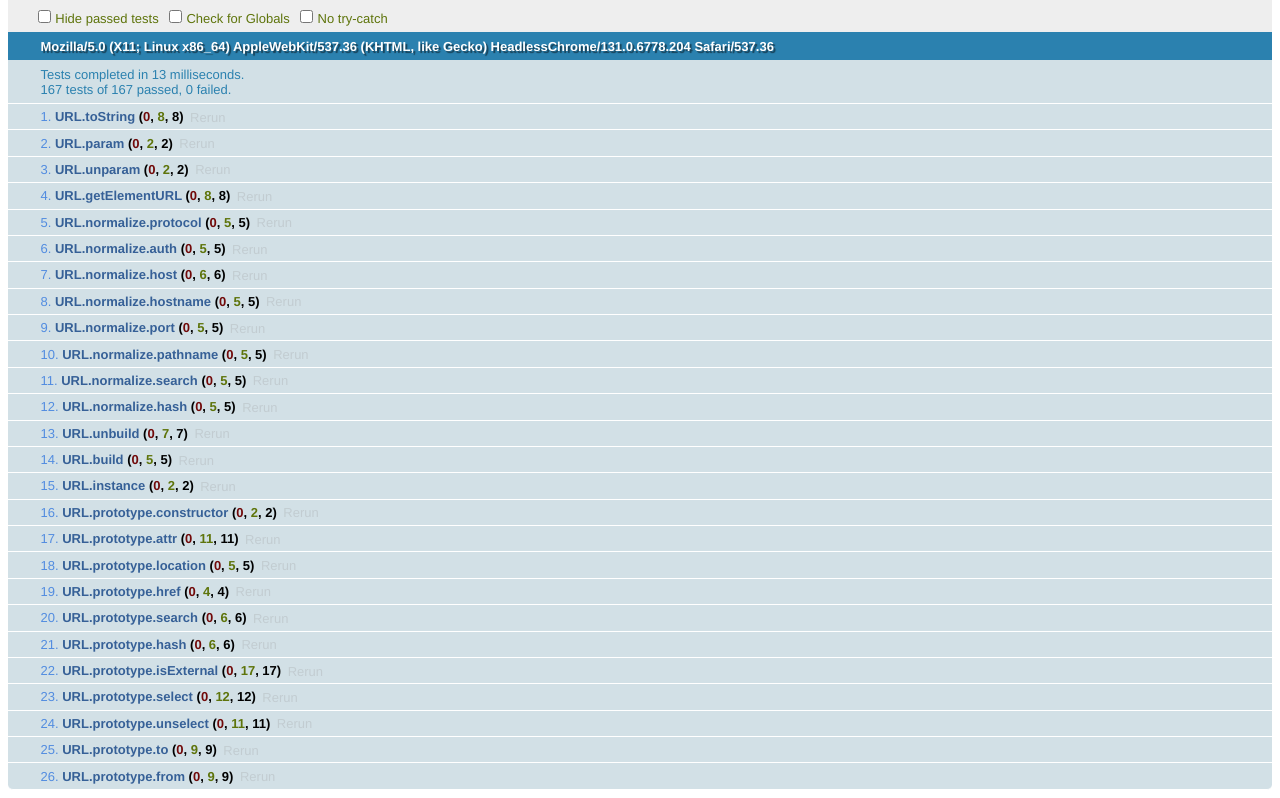
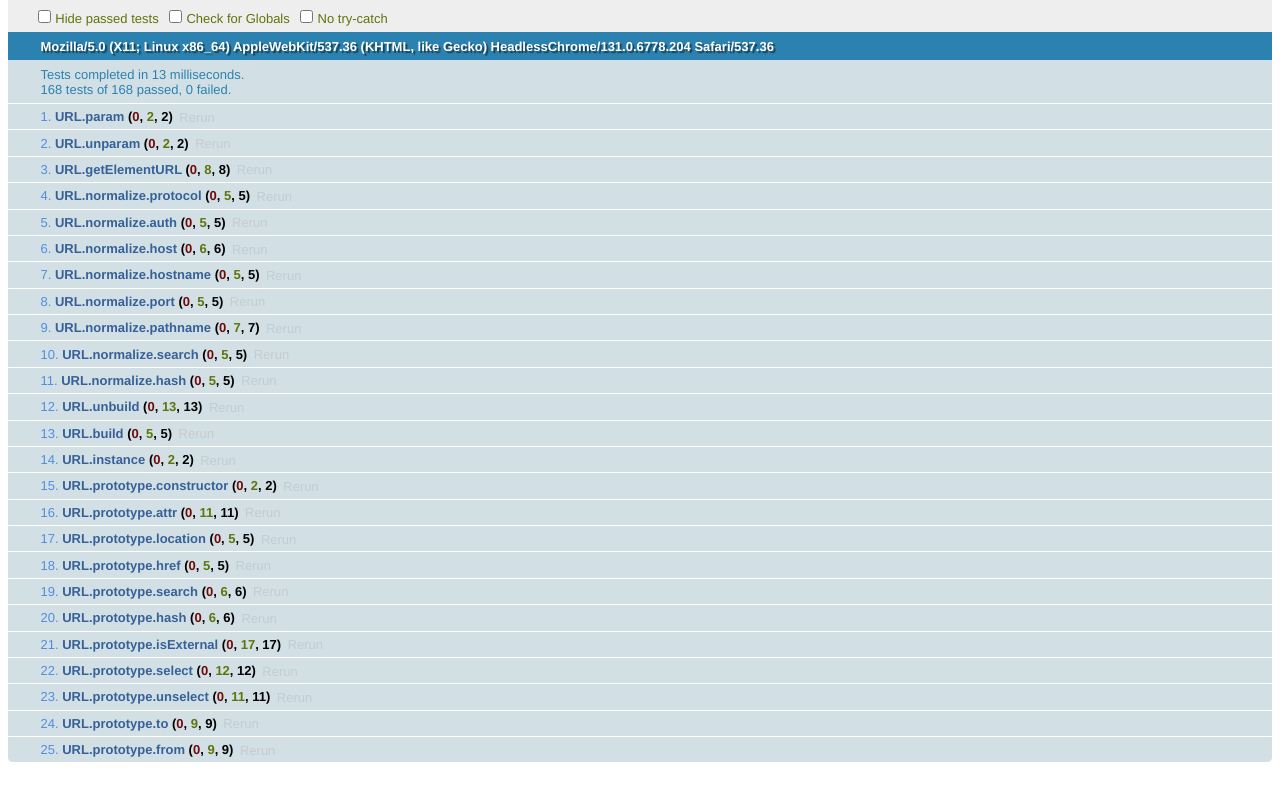
Before and after one commit to yeikos/js.url, a website: page test/index.html in a window 1280 px wide. Shown: the part 61-859 px from the top of the page. After the commit the page ends 832 px from the top, so only its background shows below. Drawn offline with Linux system fonts and the light colour scheme.

Commit message:
URL v1.2.3

```diff
--- a/package.json
+++ b/package.json
@@ -1,7 +1,7 @@
 {
 
 	"name": "kurl",
-	"version": "1.2.2",
+	"version": "1.2.3",
 	"author": "yeikos",
 	"description": "It's an javascript class that parses an URL and convert it into a object with similar properties to object Location (window.location). Also included inverse process (object to URL string), and a lot of features that it will help you to modify a URL easily.",
 	"homepage": "https://github.com/yeikos/js.url",
--- a/test/index.html
+++ b/test/index.html
@@ -4,7 +4,7 @@
     <head>
 
         <meta http-equiv="Content-Type" content="text/html; charset=UTF-8" />
-        <title>JavaScript/NodeJS URL v1.2.2</title>
+        <title>JavaScript/NodeJS URL v1.2.3</title>
 
         <link rel="stylesheet" href="qunit.css" />
         <script src="qunit.js"></script>
@@ -14,19 +14,6 @@
         <script src="../url.js"></script>
 
         <script>
-
-            test('URL.toString', function() {
-
-                strictEqual( URL.toString(), '' );
-                strictEqual( URL.toString('str'), 'str' );
-                strictEqual( URL.toString(2), '2' );
-                strictEqual( URL.toString(null), '' );
-                strictEqual( URL.toString(undefined), '' );
-                strictEqual( URL.toString({}), '' );
-                strictEqual( URL.toString([]), '' );
-                strictEqual( URL.toString(function() {}), '' );
-
-            });
 
             test('URL.param', function() {
 
@@ -295,9 +282,13 @@
 
                 strictEqual( normalize.pathname(), '');
 
-                strictEqual( normalize.pathname('a'), '/a');
+                strictEqual( normalize.pathname('a'), 'a');
 
-                strictEqual( normalize.pathname('a//b/////c/'), '/a/b/c/');
+                strictEqual( normalize.pathname('a//b//c/../'), 'a//b//');
+
+                strictEqual( normalize.pathname('/../../a//b//c/../'), '/a//b//');
+
+                strictEqual( normalize.pathname('/./././a'), '/a');
 
                 strictEqual( normalize.pathname('/a/%41%32/<'), '/a/A2/%3C');
 
@@ -374,7 +365,105 @@
 
                 deepEqual(
 
-                    URL.unbuild('second#top', 'https://localhost/first/'), {
+                    URL.unbuild('folder'), {
+
+                        protocol: '',
+                        auth: '',
+                        host: '',
+                        hostname: '',
+                        port: '',
+                        pathname: 'folder',
+                        search: '',
+                        hash: ''
+
+                    }
+
+                );
+
+                deepEqual(
+
+                    URL.unbuild('/folder'), {
+
+                        protocol: '',
+                        auth: '',
+                        host: '',
+                        hostname: '',
+                        port: '',
+                        pathname: '/folder',
+                        search: '',
+                        hash: ''
+
+                    }
+
+                );
+
+                deepEqual(
+
+                    URL.unbuild('third', '/first/second'), {
+
+                        protocol: '',
+                        auth: '',
+                        host: '',
+                        hostname: '',
+                        port: '',
+                        pathname: '/first/third',
+                        search: '',
+                        hash: ''
+
+                    }
+
+                );
+
+
+                deepEqual(
+
+                    URL.unbuild('third', '/first/second/'), {
+
+                        protocol: '',
+                        auth: '',
+                        host: '',
+                        hostname: '',
+                        port: '',
+                        pathname: '/first/second/third',
+                        search: '',
+                        hash: ''
+
+                    }
+
+                );
+
+                deepEqual(
+
+                    URL.unbuild('..third', '/first/second/'), {
+
+                        protocol: '',
+                        auth: '',
+                        host: '',
+                        hostname: '',
+                        port: '',
+                        pathname: '/first/second/..third',
+                        search: '',
+                        hash: ''
+
+                    }
+
+                );
+
+                deepEqual(
+
+                    URL.unbuild('../e/f/g/h/../../h', '/a/b/c/../../c/d').pathname, '/a/c/e/f/h'
+
+                );
+
+                deepEqual(
+
+                    URL.unbuild('/../e/f/g/h/../../h/', '/a/b/c/../../c/d').pathname, '/e/f/h/'
+
+                );
+
+                deepEqual(
+
+                    URL.unbuild('second#top', URL('https://localhost/first/')), {
 
                         protocol: 'https:',
                         auth: '',
@@ -406,6 +495,7 @@
 
                 );
 
+
                 deepEqual(
 
                     URL.unbuild('//address', 'ftp://localhost/first?a=1#top'), {
@@ -416,23 +506,6 @@
                         hostname: 'address',
                         port: '',
                         pathname: '',
-                        search: '',
-                        hash: ''
-
-                    }
-
-                );
-
-                deepEqual(
-
-                    URL.unbuild('last', '/first/'), {
-
-                        protocol: '',
-                        auth: '',
-                        host: '',
-                        hostname: '',
-                        port: '',
-                        pathname: '/first/last',
                         search: '',
                         hash: ''
 
@@ -610,7 +683,7 @@
 
                 strictEqual(
 
-                    url.href('folder').href(), '/folder'
+                    url.href('folder').href(), 'folder'
 
                 );
 
@@ -625,7 +698,9 @@
 
                 strictEqual( URL(input).href(), input );
 
-                strictEqual( URL('folder////path///test').href(), '/folder/path/test' );
+                strictEqual( URL('a/b/c/../../d').href(), 'a/d' );
+
+                strictEqual( URL('folder////path///test').href(), 'folder////path///test' );
 
                 strictEqual( URL({ hostname: 'localhost' }).href(), '//localhost' );
 
--- a/url.js
+++ b/url.js
@@ -1,5 +1,5 @@
 /*!
- * @name JavaScript/NodeJS URL v1.2.2
+ * @name JavaScript/NodeJS URL v1.2.3
  * @autor yeikos
 
  * Copyright 2013 - https://github.com/yeikos/js.url
@@ -65,7 +65,7 @@
 
 				// Construimos la URL con los atributos y la devolvemos como cadena de texto
 
-				return Public.build(this._attributes, (this.location instanceof Public) ? this.location._attributes : false);
+				return Public.build(this._attributes, this.location);
 
 			// Si el parámetro es `null`
 
@@ -81,7 +81,7 @@
 
 				// Deconstruimos la URL y guardamos su información en forma de objeto
 
-				this._attributes = Public.unbuild(input, (this.location instanceof Public) ? this.location._attributes : false);
+				this._attributes = Public.unbuild(input, this.location);
 
 			}
 
@@ -105,7 +105,7 @@
 
 				for (temp in this._attributes)
 
-					buffer[temp] = Public.toString(this._attributes[temp]);
+					buffer[temp] = _toString(this._attributes[temp]);
 
 				return buffer;
 
@@ -119,7 +119,7 @@
 
 					// Devolvemos el valor del atributo en formato literal
 
-					return Public.toString(this._attributes[name.toLowerCase()]);
+					return _toString(this._attributes[name.toLowerCase()]);
 
 				// Si es un objeto
 
@@ -158,7 +158,7 @@
 
 							temp = Public.normalize.host(
 
-								Public.toString(value) + (
+								_toString(value) + (
 
 									(name === 'hostname' && this._attributes.port) ? (':' + this._attributes.port) : ''
 
@@ -206,17 +206,13 @@
 
 		isExternal: function() {
 
-			// Comprobamos si se encuentra definida la localización
-
-			var location = (this.location instanceof Public) ? this.location._attributes : false,
-
 			// Construimos los atributos en base a la localización
 
-				attr = Public.unbuild(this._attributes, location);
+			var attr = Public.unbuild(this._attributes, this.location);
 
 			// Si no se encuentra disponible la instancia localización
 
-			if (!location)
+			if (!(this.location instanceof URL))
 
 				// La dirección será externa si tiene definido el atributo `protocol` o `host`
 
@@ -250,7 +246,7 @@
 
 			while (x--)
 
-				buffer[Public.toString(argv[x]).toLowerCase()] = 1;
+				buffer[_toString(argv[x]).toLowerCase()] = 1;
 
 			// Si se desea eliminar el atributo `hostname` o `port`
 
@@ -339,7 +335,7 @@
 
 			// Nos deshacemos del caracter final `:` para su validación
 
-			input = ((input =  Public.toString(input)).substr(-1) === ':') ? input.substr(0, input.length-1) : input;
+			input = ((input =  _toString(input)).substr(-1) === ':') ? input.substr(0, input.length-1) : input;
 
 			// Si el protocolo es correcto añadimos `:` al final del mismo
 			// si no lo es devolvemos una cadena vacía
@@ -352,7 +348,7 @@
 
 			// Si la entrada no es válida deacuerdo al estandar devolvemos una cadena vacía
 
-			return Public.normalize.regex_rfc3986_userinfo.test(input = Public.toString(input)) ? input : '';
+			return Public.normalize.regex_rfc3986_userinfo.test(input = _toString(input)) ? input : '';
 
 		},
 
@@ -360,7 +356,7 @@
 
 			var port = '', hostname;
 
-			input = Public.toString(input).split(':');
+			input = _toString(input).split(':');
 
 			// Si se encuentra el caracter `:`
 
@@ -400,7 +396,7 @@
 
 			// Si la entrada no es válida deacuerdo al estandar devolvemos una cadena vacía
 
-			return Public.normalize.regex_rfc3986_host.test(input = Public.toString(input).toLowerCase()) ? input : '';
+			return Public.normalize.regex_rfc3986_host.test(input = _toString(input).toLowerCase()) ? input : '';
 
 		},
 
@@ -408,7 +404,7 @@
 
 			// Si la entrada no es válida deacuerdo al estandar devolvemos una cadena vacía
 
-			return Public.normalize.regex_rfc3986_port.test(input = Public.toString(input)) ? input : '';
+			return Public.normalize.regex_rfc3986_port.test(input = _toString(input)) ? input : '';
 
 		},
 
@@ -418,7 +414,7 @@
 
 			try {
 
-				input = encodeURI(decodeURI(Public.toString(input)));
+				input = encodeURI(decodeURI(_toString(input)));
 
 			} catch(e) {
 
@@ -426,15 +422,41 @@
 
 			}
 
-			// Si la entrada no se encuentra vacía y no comienza con una barra
+			var items = input.split('/'),
+				index = items.length,
+				result = [],
+				back = 0;
 
-			if (input && input.substr(0, 1) !== '/')
+			while (index--) {
 
-				input = '/' + input;
+				// Retroceso de carpeta
 
-			// Simplificamos posibles repeticiones seguidas del carácter `/`
+				if (items[index] === '..') {
 
-			return input.replace(/[\/]{2,}/g, '/');
+					back++;
+
+				// Si solo contiene un punto es ignorado
+
+				} else if (items[index] !== '.') {
+
+					if (!back) {
+
+						result.unshift(items[index]);
+
+					} else {
+
+						back--;
+
+					}
+
+				}
+
+			}
+
+			// Si la carpeta comenzaba con una barra, por mucho retroceso que haya, tendrá que comenzar con una barra
+
+			return ((result = result.join('/')).substr(0, 1) !== '/' && input.substr(0, 1) === '/') ? ('/' + result) : result;
+
 
 		},
 
@@ -470,14 +492,6 @@
 			new Foo(callback), argv
 
 		);
-
-	};
-
-	// Convierte la entrada en cadena de texto
-
-	Public.toString = function(i) {
-
-		return (typeof i === 'string' || typeof i === 'number') ? ('' + i) : '';
 
 	};
 
@@ -528,9 +542,20 @@
 
 		var normalize = Public.normalize, attr, matches, temp;
 
-		// Si la localización está definida como una cadena literal o un objecto lo convertimos a un objecto de atributos normalizados
+		// Si la localización está definida como una instancia URL
+		// una cadena literal o un objecto lo convertimos a un objecto de atributos normalizados
 
-		location = (location && ((temp = typeof location) === 'string' || temp === 'object')) ?  Public.unbuild(location) : false;
+		location = (location instanceof URL) ?
+
+			location.attr() : (
+
+				(location && ((temp = typeof location) === 'string' || temp === 'object')) ?
+
+					Public.unbuild(location) :
+
+					false
+
+			);
 
 		// Si es un elemento HTML
 
@@ -562,16 +587,23 @@
 				auth: normalize.auth(matches[2]),
 				hostname: normalize.hostname(matches[3]),
 				port: normalize.port(matches[4]),
+				pathname: normalize.pathname(matches[5]),
 				search: normalize.search(matches[6]),
-				hash: normalize.hash(matches[7]),
-
-				// Dejamos el atributo `pathname` inctacto para que pueda ser evaluado más tarde
-
-				pathname: Public.toString(matches[5])
+				hash: normalize.hash(matches[7])
 
 			};
 
+		// Si es una instancia de URL
+
+		} else if (input instanceof URL) {
+
+			// Obtenemos los atributos
+
+			attr = input.attr();
+
 		} else {
+
+			// Si no es un objeto forzamos a que lo sea
 
 			if (!input || typeof input !== 'object')
 
@@ -583,12 +615,9 @@
 
 				protocol: normalize.protocol(input.protocol),
 				auth: normalize.auth(input.auth),
+				pathname: normalize.pathname(input.pathname),
 				search: normalize.search(input.search),
-				hash: normalize.hash(input.hash),
-
-				// Dejamos el atributo `pathname` inctacto para que pueda ser evaluado más tarde
-
-				pathname: Public.toString(input.pathname)
+				hash: normalize.hash(input.hash)
 
 			};
 
@@ -663,7 +692,7 @@
 
 								if ('pathname' in location)
 
-									attr.pathname = location.pathname;
+									attr.pathname = normalize.pathname(location.pathname);
 
 								if (!attr.search) {
 
@@ -677,22 +706,13 @@
 
 								}
 
-							} else {
+							// Si el atributo `pathname` no empieza con `/`
 
-								if ('pathname' in location) {
+							} else if ('pathname' in location && attr.pathname.substr(0, 1) !== '/') {
 
-									temp = Public.toString(location.pathname);
+								// Concatenamos los atributos `pathname` eliminando la última carpeta de la localización
 
-									// Carpeta relativa si
-
-									// attr.pathname = a
-									// location.pathname = /b/
-
-									if ((attr.pathname.substr(0, 1) !== '/' && temp.length > 1 && temp.substr(-1) === '/'))
-
-										attr.pathname = temp + attr.pathname;
-
-								}
+								attr.pathname = normalize.pathname(location.pathname).split('/').slice(0, -1).concat(attr.pathname).join('/');
 
 							}
 
@@ -707,10 +727,6 @@
 			delete attr._port;
 
 		}
-
-		// Normalizamos la carpeta
-
-		attr.pathname = normalize.pathname(attr.pathname);
 
 		// Generamos el atributo `host` a partir de los atributos `hostname` y `port`
 
@@ -920,6 +936,12 @@
 
 	// Funciones privadas utilizadas para no repetir código
 
+	function _toString(i) {
+
+		return (typeof i === 'string' || typeof i === 'number') ? ('' + i) : '';
+
+	}
+
 	function _prototypeQuery(type, name, value) {
 
 		var size = arguments.length-1,
@@ -1002,7 +1024,7 @@
 
 		// Convertimos el nombre a cadena de texto
 
-		name = Public.toString(name).toLowerCase();
+		name = _toString(name).toLowerCase();
 
 		// Si el límite se encuentra en el atributo `hostname`
 
@@ -1067,7 +1089,7 @@
 
 			// De lo contrario forzamos a que sea literal y nos deshacemos del primer carácter si es el buscado
 
-			input = ((input = Public.toString(input)) && input.substr(0, 1) === str) ? input.substr(1) : input;
+			input = ((input = _toString(input)) && input.substr(0, 1) === str) ? input.substr(1) : input;
 
 		}
 
```
Also changed, not shown: README.md, url.min.js.
